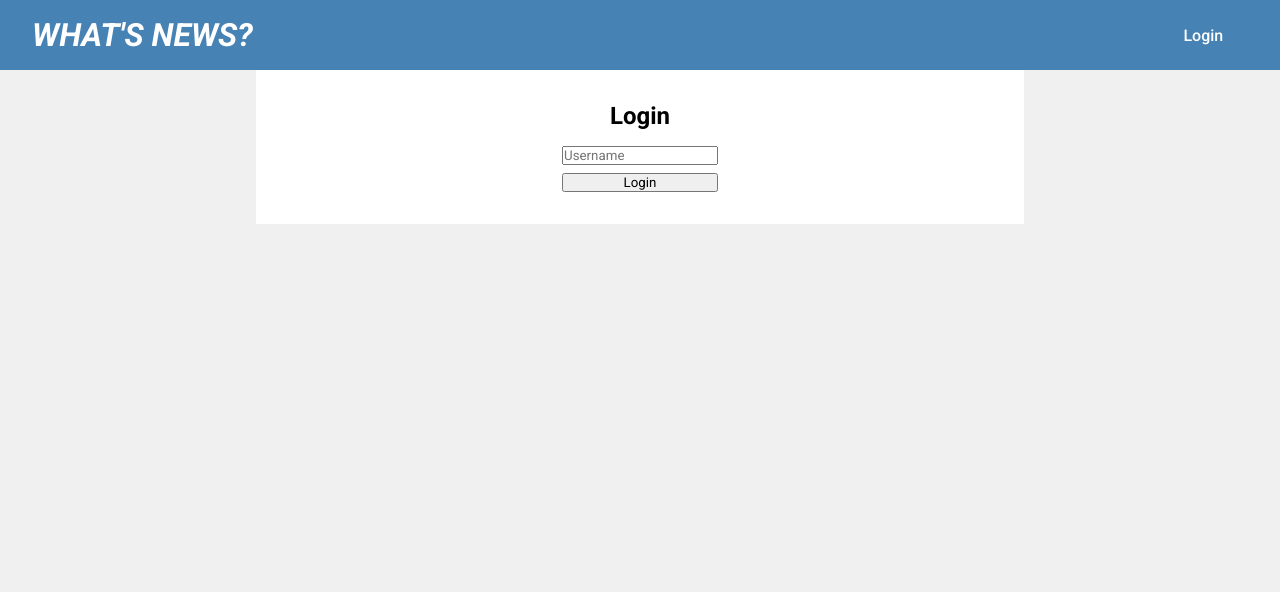
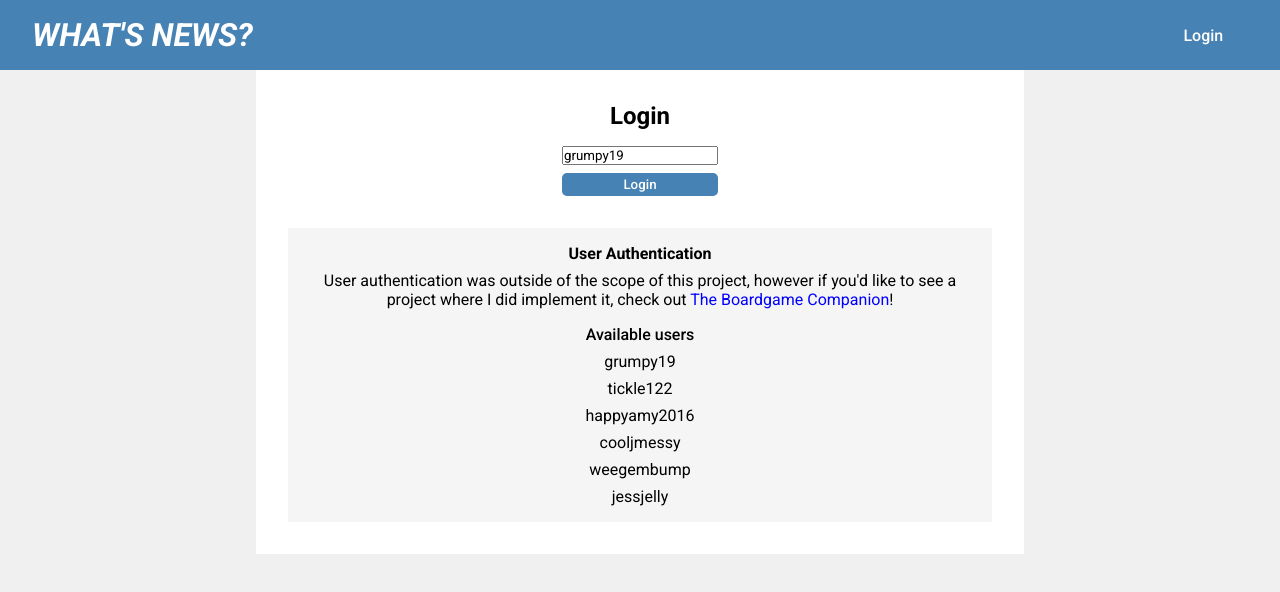
Before and after one commit to Jobeyobey/fe-nc-news, a React (Vite) app: page /login in a window 1280 px wide. Shown: the top 592 px of the page. Built offline with nearby package versions, Linux system fonts and the light colour scheme; no server answers; a web font is replaced by a local one.

Commit message:
styled login

```diff
--- a/src/pages/LoginPage.jsx
+++ b/src/pages/LoginPage.jsx
@@ -6,7 +6,7 @@ import { UserContext } from "../UserContext";
 import AppBar from "../components/AppBar";
 
 function LoginPage() {
-    const [usernameInput, setUsernameInput] = useState("");
+    const [usernameInput, setUsernameInput] = useState("grumpy19");
     const [users, setUsers] = useState([]);
     const [error, setError] = useState({});
     const [successfulLogin, setSuccessfulLogin] = useState(false);
@@ -56,11 +56,41 @@ function LoginPage() {
                             onChange={handleChange}
                             autoComplete="off"
                         ></input>
-                        <button type="submit">Login</button>
+                        <button type="submit" className="login-btn">
+                            Login
+                        </button>
                     </form>
                     {Object.keys(error).length > 0 && (
                         <p className="error-text">{error.msg}</p>
                     )}
+                </div>
+                <div className="login-explanation">
+                    <p className="explanation-title">
+                        <strong>User Authentication</strong>
+                    </p>
+                    <p className="explanation-text">
+                        User authentication was outside of the scope of this
+                        project, however if you'd like to see a project where I
+                        did implement it, check out{" "}
+                        <span>
+                            <a
+                                href="https://github.com/Jobeyobey/the-boardgame-companion"
+                                target="_blank"
+                            >
+                                The Boardgame Companion
+                            </a>
+                        </span>
+                        !
+                    </p>
+                    <p className="user-list-title">Available users</p>
+                    <ul>
+                        <li>grumpy19</li>
+                        <li>tickle122</li>
+                        <li>happyamy2016</li>
+                        <li>cooljmessy</li>
+                        <li>weegembump</li>
+                        <li>jessjelly</li>
+                    </ul>
                 </div>
             </section>
         </>
--- a/src/styles/LoginPage.css
+++ b/src/styles/LoginPage.css
@@ -11,3 +11,41 @@
     flex-direction: column;
     gap: 0.5rem;
 }
+
+.login-btn {
+    padding: 0.25rem 1rem;
+    background: steelblue;
+    color: white;
+    font-weight: 500;
+    border: none;
+    border-radius: 5px;
+}
+
+.login-explanation {
+    margin-top: 2rem;
+    background: #f5f5f5;
+    padding: 1rem 2rem;
+    text-align: center;
+}
+
+.explanation-text {
+    margin-top: 0.5rem;
+}
+
+.explanation-text span a {
+    color: blue;
+}
+
+.explanation-text span a:hover {
+    color: rgb(75, 75, 255);
+}
+
+.user-list-title {
+    margin-top: 1rem;
+    font-weight: 500;
+}
+
+ul li {
+    margin-top: 0.5rem;
+    list-style-type: none;
+}
```
